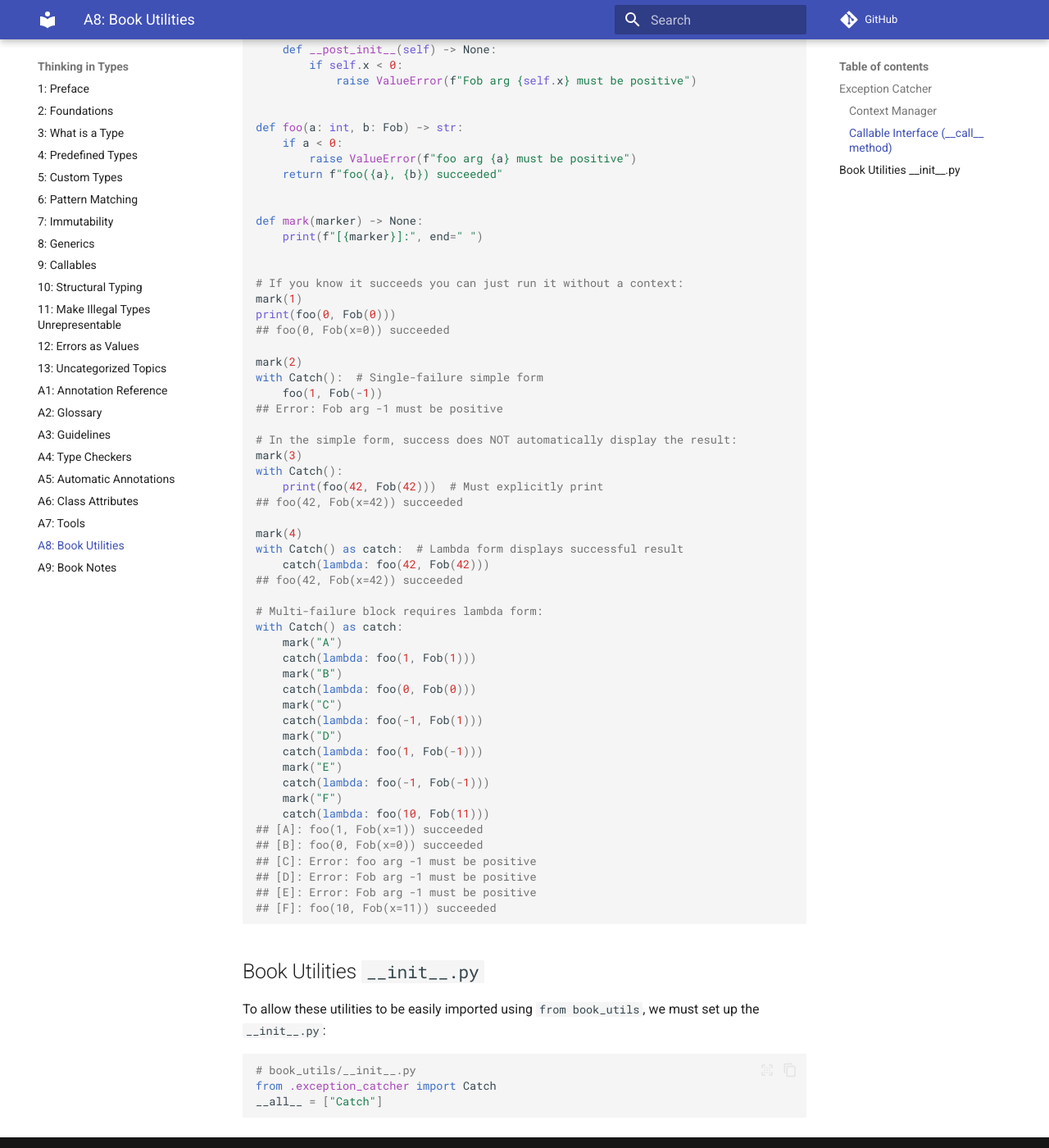
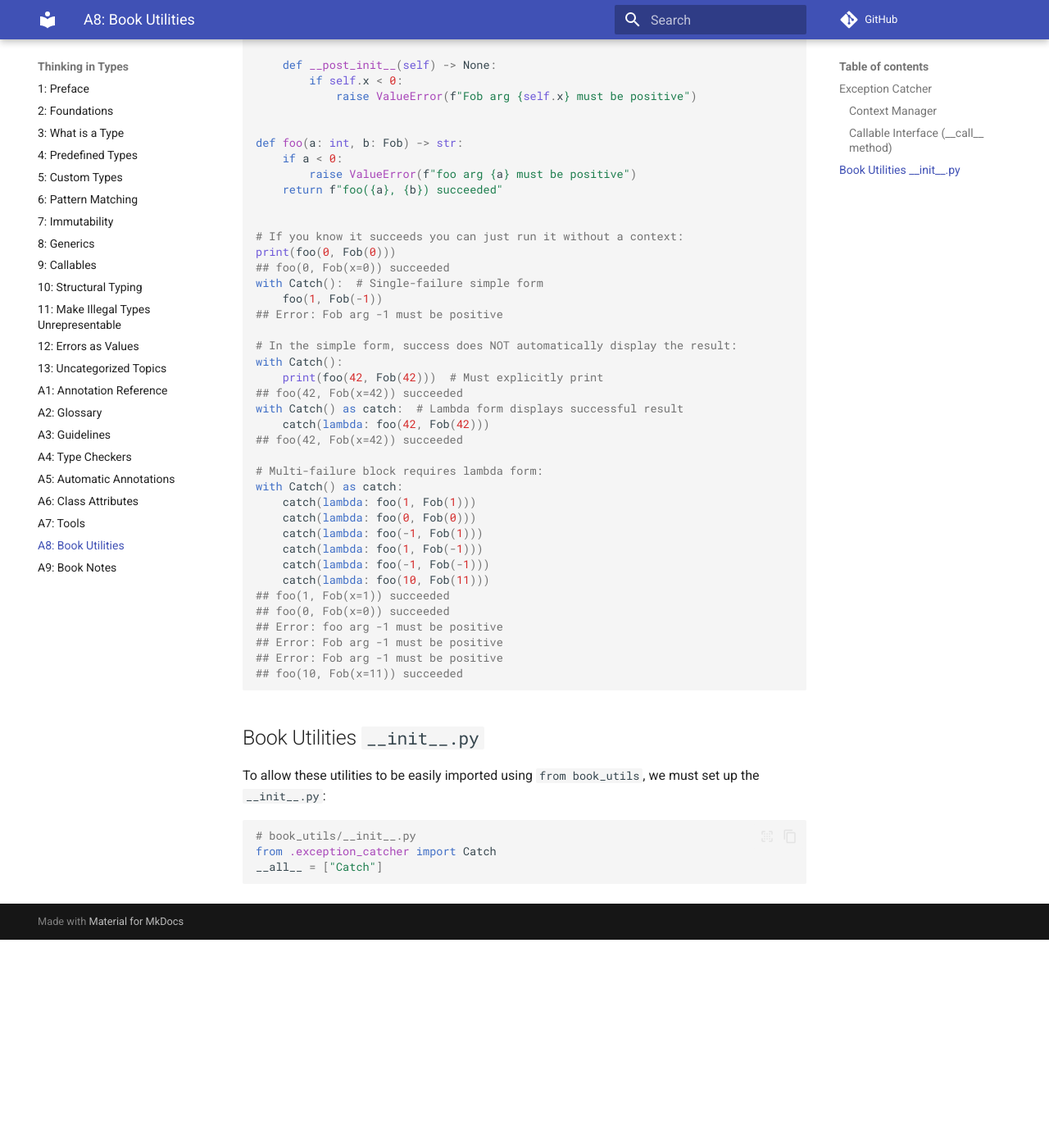
Before and after one commit to ThinkingInTypes/ThinkingInTypes.github.io, an MkDocs documentation site: the page built from Chapters/A8_Book_Utilities.md, in a window 1280 px wide and 1400 px high, scrolled down 3053 px. Shown: the whole window at 82% size. Built offline with MkDocs 1.6.1 and Material for MkDocs 9.7.7, drawn with Linux system fonts in a browser that asks for light colours; comment, search, counter and statistics services are not loaded; after the commit the page ends 4199 px from its top, so only the background shows below that.

Commit message:
Update A8_Book_Utilities.md

````diff
--- a/Chapters/A8_Book_Utilities.md
+++ b/Chapters/A8_Book_Utilities.md
@@ -127,6 +127,7 @@ Here's a more complex example with argument construction that throws exceptions:
 ```python
 # demo_exception_checker.py
 from dataclasses import dataclass
+
 from book_utils import Catch
 
 
@@ -145,51 +146,35 @@ def foo(a: int, b: Fob) -> str:
     return f"foo({a}, {b}) succeeded"
 
 
-def mark(marker) -> None:
-    print(f"[{marker}]:", end=" ")
-
-
 # If you know it succeeds you can just run it without a context:
-mark(1)
 print(foo(0, Fob(0)))
 ## foo(0, Fob(x=0)) succeeded
-
-mark(2)
 with Catch():  # Single-failure simple form
     foo(1, Fob(-1))
 ## Error: Fob arg -1 must be positive
 
 # In the simple form, success does NOT automatically display the result:
-mark(3)
 with Catch():
     print(foo(42, Fob(42)))  # Must explicitly print
 ## foo(42, Fob(x=42)) succeeded
-
-mark(4)
 with Catch() as catch:  # Lambda form displays successful result
     catch(lambda: foo(42, Fob(42)))
 ## foo(42, Fob(x=42)) succeeded
 
 # Multi-failure block requires lambda form:
 with Catch() as catch:
-    mark("A")
     catch(lambda: foo(1, Fob(1)))
-    mark("B")
     catch(lambda: foo(0, Fob(0)))
-    mark("C")
     catch(lambda: foo(-1, Fob(1)))
-    mark("D")
     catch(lambda: foo(1, Fob(-1)))
-    mark("E")
     catch(lambda: foo(-1, Fob(-1)))
-    mark("F")
     catch(lambda: foo(10, Fob(11)))
-## [A]: foo(1, Fob(x=1)) succeeded
-## [B]: foo(0, Fob(x=0)) succeeded
-## [C]: Error: foo arg -1 must be positive
-## [D]: Error: Fob arg -1 must be positive
-## [E]: Error: Fob arg -1 must be positive
-## [F]: foo(10, Fob(x=11)) succeeded
+## foo(1, Fob(x=1)) succeeded
+## foo(0, Fob(x=0)) succeeded
+## Error: foo arg -1 must be positive
+## Error: Fob arg -1 must be positive
+## Error: Fob arg -1 must be positive
+## foo(10, Fob(x=11)) succeeded
 ```
 
 ## Book Utilities `__init__.py`
````
